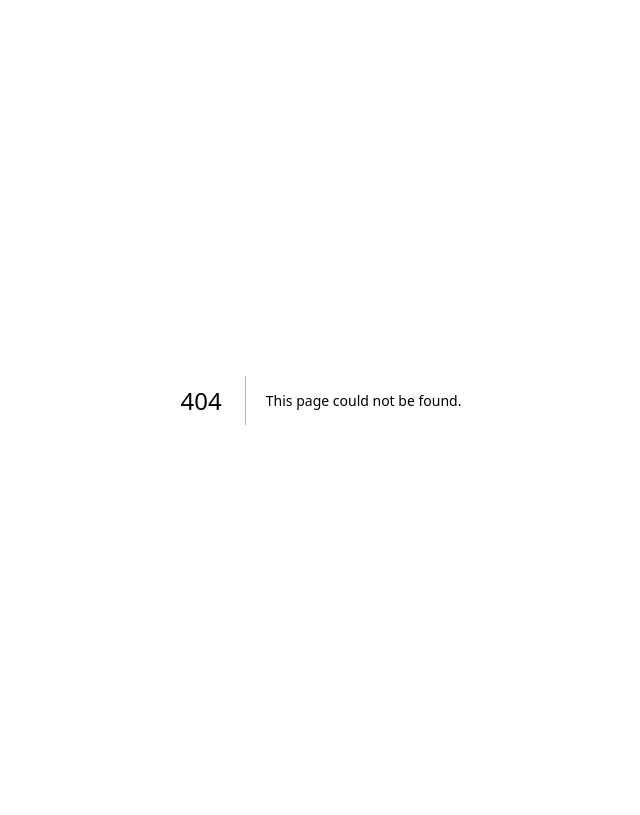
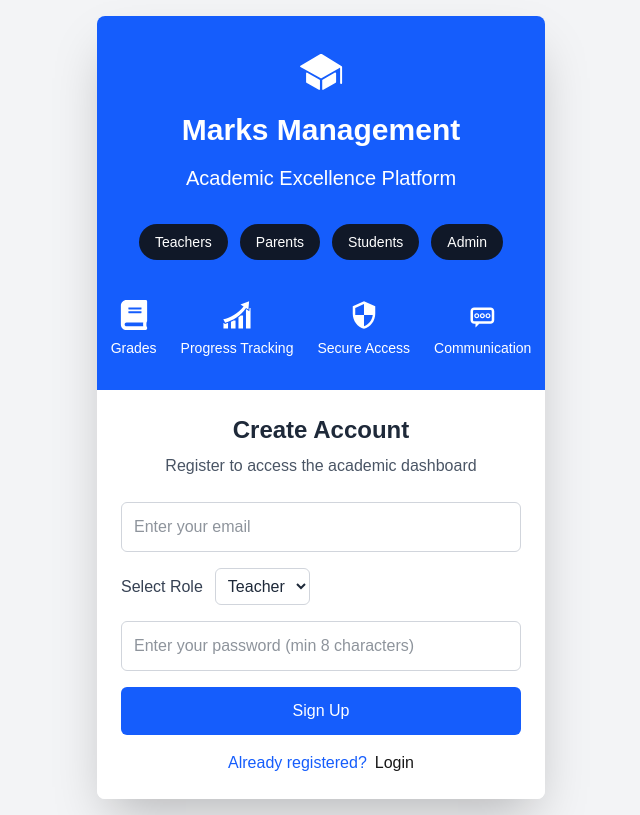
Before and after one commit to isaacmatovu/schoolmanagement, a Next.js app: page /register in a window 1280 px wide. Before the commit this address had no page. Shown: the whole page, without its empty margins (319-959 px from the left). Built offline with nearby package versions, Linux system fonts and the light colour scheme; no server answers.

Commit message:
added form validation

```diff
--- /dev/null
+++ b/src/app/register/page.tsx
@@ -0,0 +1,9 @@
+import Register from "@/components/auth/register";
+
+export default function RegisterPage() {
+  return (
+    <div>
+      <Register />
+    </div>
+  );
+}
```
